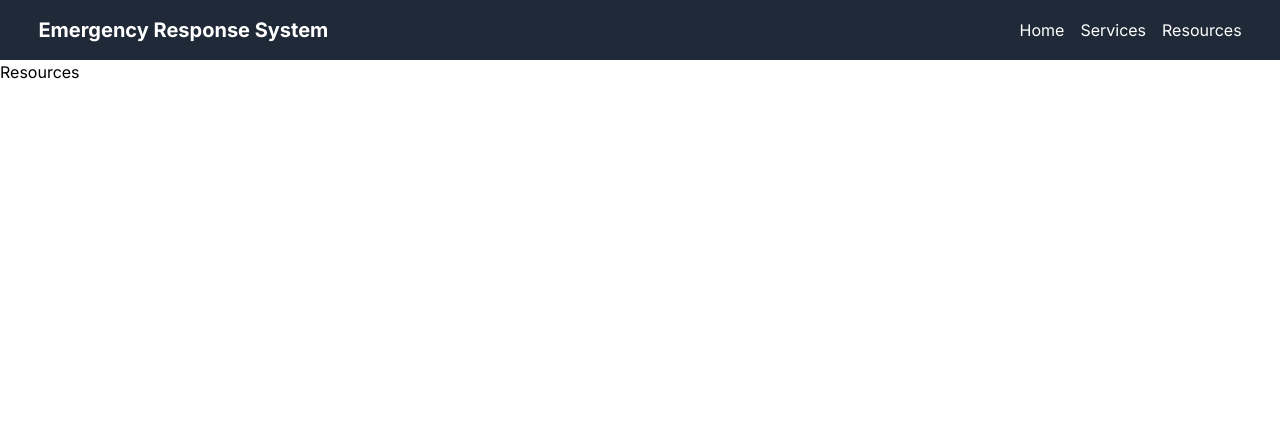
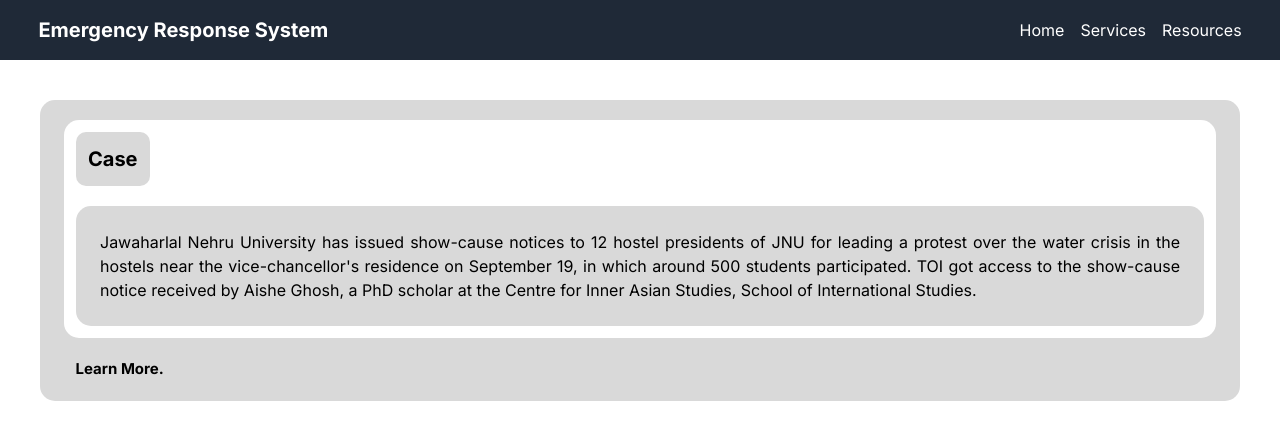
Before and after one commit to dsangule/void-hack-genesis, a Next.js app: page /resources in a window 1280 px wide. Shown: the top 440 px of the page. Built offline with nearby package versions, Linux system fonts and the light colour scheme.

Commit message:
resources page Draft 1

```diff
--- a/src/app/resources/page.js
+++ b/src/app/resources/page.js
@@ -3,10 +3,47 @@
 
 function Resources() {
   return (
-    <div>
+    <div className='bg-[#FFFFFF]'>
         <Navbar />
-        Resources
+        <div className='bg-[#D9D9D9] pt-2 pd-2 pr-6 pl-6 m-10' style={{
+
+          borderRadius: "15px",
+          textAlign: 'justify'
+
+          }}>
+            <div className='bg-[#ffffff] p-3 mt-3' style={{
+              borderRadius: "15px",
+
+            }} >
+              <div className='bg-[#d9d9d9] mb-5 w-fit p-3' style={{
+                borderRadius: "10px",
+                fontWeight: "bold",
+                fontSize: '20px'
+              }}>
+                Case
+              </div>
+              <div className='bg-[#d9d9d9]  p-6 ' style={{
+                borderRadius: "15px"
+              }}>
+                Jawaharlal Nehru University has issued show-cause notices to 12 hostel presidents of JNU for leading a protest over the water crisis in the hostels near the vice-chancellor's residence on September 19, in which around 500 students participated.
+                TOI got access to the show-cause notice received by Aishe Ghosh, a PhD scholar at the Centre for Inner Asian Studies, School of International Studies.
+                </div>
+            </div>
+            <div style={{
+            marginTop:"20px",
+            paddingBottom: "20px",
+            paddingLeft:"1%",
+            textAlign: 'justify',
+            fontWeight: "bold",
+            fontSize: '15px'
+
+            }}>
+            Learn More.
+            </div>
+      </div>
+
     </div>
+
   )
 }
 
```
